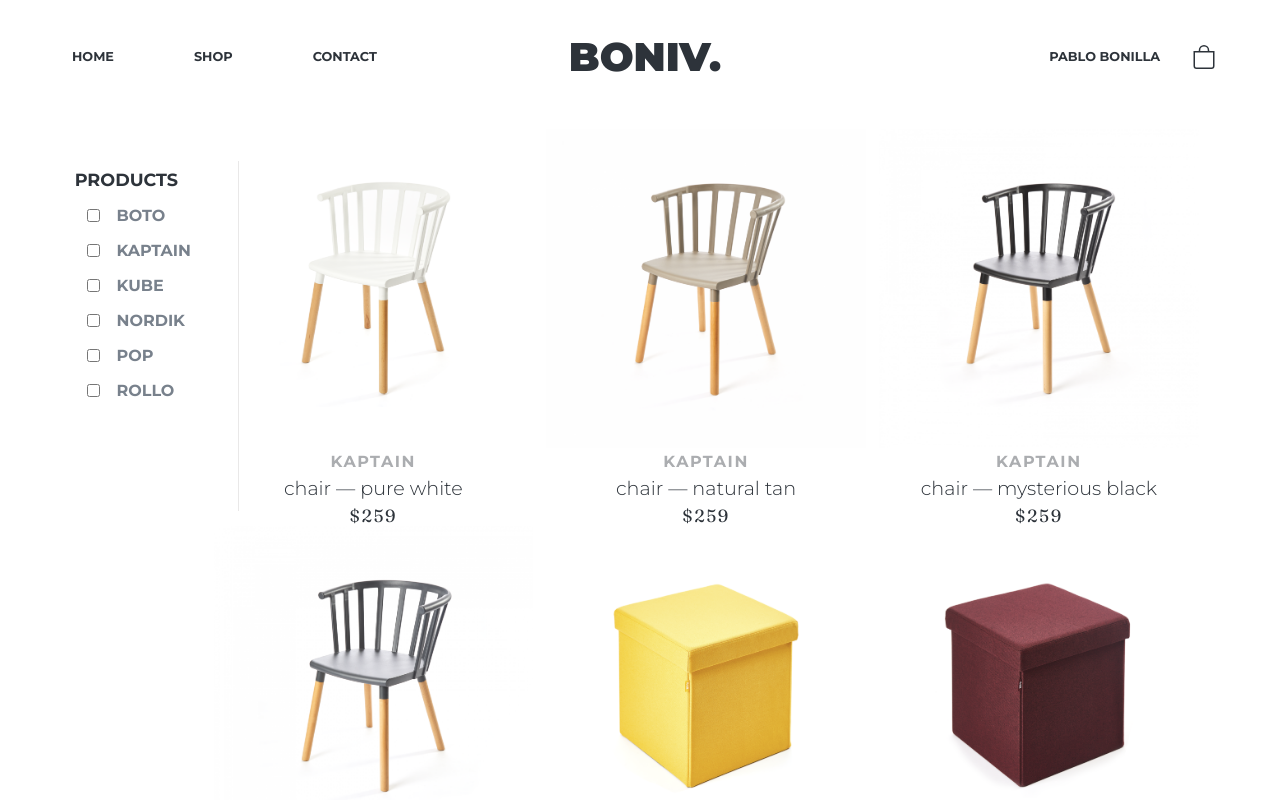
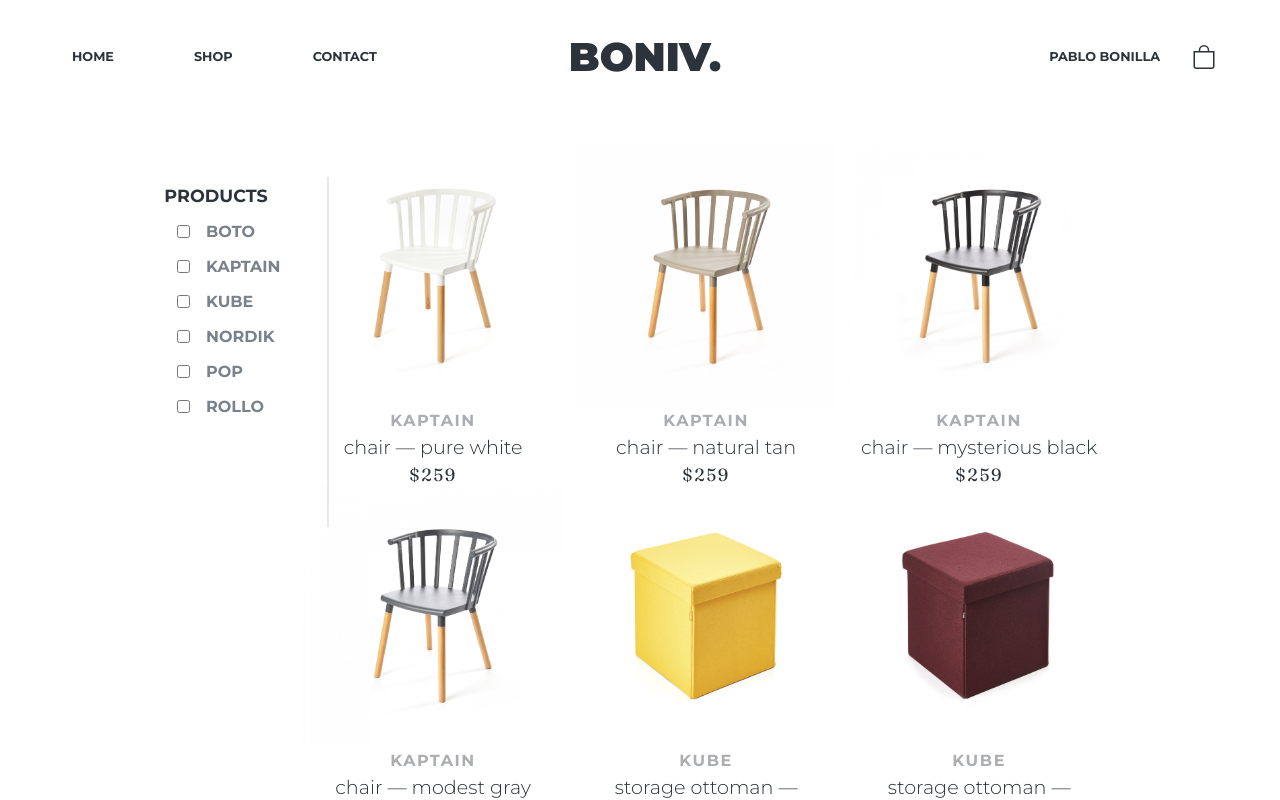
Before and after one commit to devPablo/brainstation-project-2, a React (Create React App) app: page /shop in a window 1280 px wide. Shown: the top 800 px of the page. Built offline with nearby package versions, Linux system fonts and the light colour scheme.

Commit message:
Add routing to product detail

```diff
--- a/src/components/Main.js
+++ b/src/components/Main.js
@@ -1,4 +1,5 @@
-import { Switch, Route, Redirect } from "react-router-dom"
+import { Switch, Route, Redirect } from 'react-router-dom';
+import ProductDetail from '../pages/ProductDetail';
 
 import Home from './../pages/Home';
 import Shop from './../pages/Shop';
@@ -9,6 +10,7 @@ const Main = () => {
       <Switch>
         <Route path='/home' component={Home}></Route>
         <Route path='/shop' component={Shop}></Route>
+        <Route path='/shop/:category/:id' component={ProductDetail}></Route>
         <Route path='/' exact>
           <Redirect to='/home' />
         </Route>
--- a/src/components/Product.js
+++ b/src/components/Product.js
@@ -1,8 +1,10 @@
+import { Link } from 'react-router-dom';
+
 const Product = props => {
   const { product } = props;
 
   return (
-    <div className='product'>
+    <Link to={`/shop/${product.category}/${product.id}`} className='product'>
       <div className='product__image-wrapper'>
         <img
           className='product__image'
@@ -11,10 +13,12 @@ const Product = props => {
       </div>
       <div className='product__content-wrapper'>
         <p className='product__category'>{product.category}</p>
-        <p className='product__common-color'>{product.common} — {product.color}</p>
+        <p className='product__common-color'>
+          {product.common} — {product.color}
+        </p>
         <p className='product__price'>${product.price}</p>
       </div>
-    </div>
+    </Link>
   );
 };
 
--- a/src/data/PRODUCTS_LIST.json
+++ b/src/data/PRODUCTS_LIST.json
@@ -1,6 +1,6 @@
 [
   {
-    "id": 1,
+    "id": "c732ca6d-0e09-4e4b-af75-abcff770f99c",
     "category": "kaptain",
     "common": "chair",
     "color": "pure white",
@@ -8,7 +8,7 @@
     "image": "kaptain/Kaptain_PureWhite_4205-777x777.png"
   },
   {
-    "id": 2,
+    "id": "281d0e60-08f9-4690-b32d-ab1f8ad679c4",
     "category": "kaptain",
     "common": "chair",
     "color": "natural tan",
@@ -16,7 +16,7 @@
     "image": "kaptain/Kaptain_Chair_-_NaturalTan_-_01-777x777.png"
   },
   {
-    "id": 3,
+    "id": "b15adc2b-92dc-4da3-8298-fe577eda163f",
     "category": "kaptain",
     "common": "chair",
     "color": "mysterious black",
@@ -24,7 +24,7 @@
     "image": "kaptain/Kaptain_Chair_-MysteriousBlack_-_01-777x777.png"
   },
   {
-    "id": 4,
+    "id": "85e2b893-1034-42e2-9e70-47c76c0e4af8",
     "category": "kaptain",
     "common": "chair",
     "color": "modest gray",
@@ -32,7 +32,7 @@
     "image": "kaptain/Kaptain_Chair_-_ModestGrey_-_01-777x777.png"
   },
   {
-    "id": 5,
+    "id": "4f44390e-2e7a-40c2-9c98-14d5fc974ebd",
     "category": "kube",
     "common": "storage ottoman",
     "color": "cheerful yellow",
@@ -40,7 +40,7 @@
     "image": "kube/Kube_CheerfulYellow_4065-777x777.png"
   },
   {
-    "id": 6,
+    "id": "03cc2c95-e7b4-426c-ab5a-011bbb22413d",
     "category": "kube",
     "common": "storage ottoman",
     "color": "passionate plum",
@@ -48,7 +48,7 @@
     "image": "kube/Kube_PassionatePlum_4072-777x777.png"
   },
   {
-    "id": 7,
+    "id": "bda9060d-d41a-4a3f-aefe-a039c1a4deb1",
     "category": "kube",
     "common": "storage ottoman",
     "color": "impulsive red",
--- /dev/null
+++ b/src/pages/ProductDetail.js
@@ -0,0 +1,9 @@
+const ProductDetail = () => {
+  return (
+    <div>
+      <p>Product Detail</p>
+    </div>
+  );
+};
+
+export default ProductDetail;
--- a/src/styles/components/_product.scss
+++ b/src/styles/components/_product.scss
@@ -6,6 +6,14 @@
   justify-content: flex-start;
   align-items: center;
   margin: 0.5rem;
+  cursor: pointer;
+
+  &:hover &__category {
+    color: #101010;
+  }
+  &:hover &__image-wrapper {
+    transform: scale(1.09);
+  }
 
   @include media.query('>=sm') {
     width: 32%;
@@ -17,8 +25,16 @@
     flex-direction: column;
     justify-content: center;
     align-items: center;
-    max-width: 100%;
+    max-width: 200px;
     text-align: center;
+
+    @include media.query('>=sm') {
+      max-width: 300px;
+    }
+
+    @include media.query('>=md') {
+      max-width: 350px;
+    }
   }
 
   &__category {
@@ -27,6 +43,7 @@
     text-transform: uppercase;
     letter-spacing: 0.1rem;
     font-size: 0.7rem;
+    transition: color 0.3s ease;
 
     @include media.query('>=xsm') {
       font-size: 0.8rem;
@@ -42,7 +59,6 @@
     font-size: 0.9rem;
     font-weight: 300;
     width: 100%;
-
     margin: 0.3rem 0;
 
     @include media.query('>=xsm') {
@@ -72,13 +88,15 @@
   &__image-wrapper {
     min-width: 150px;
     max-width: 200px;
+    z-index: -1;
+    transition: transform 0.3s ease;
 
     @include media.query('>=sm') {
       min-width: 150px;
       max-width: 300px;
     }
 
-    @include media.query('>=sm') {
+    @include media.query('>=md') {
       min-width: 150px;
       max-width: 350px;
     }
--- a/src/styles/main.scss
+++ b/src/styles/main.scss
@@ -27,3 +27,4 @@
 @import './pages/not-found';
 @import './pages/home';
 @import './pages/shop';
+@import './pages/product-detail';
--- /dev/null
+++ b/src/styles/pages/_product-detail.scss
@@ -0,0 +1,4 @@
+@use './../abstracts/breakpoints' as media;
+
+.product-detail {
+}
--- a/src/styles/pages/_shop.scss
+++ b/src/styles/pages/_shop.scss
@@ -12,4 +12,8 @@
     justify-content: center;
     padding: 1rem;
   }
+
+  @include media.query('>=lg') {
+    padding: 2rem 8rem;
+  }
 }
```
